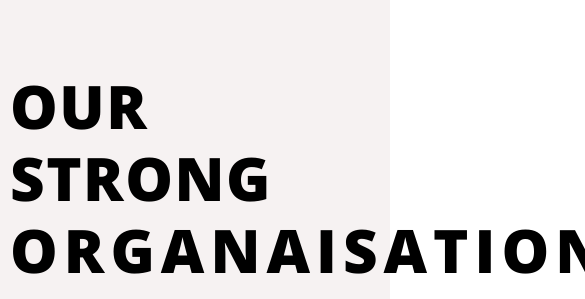
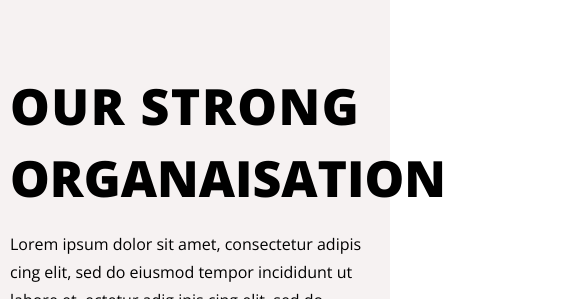
Before and after one commit to Varvara7/landing-maket, a plain HTML site: page index.html in a window 390 px wide. Shown: the part 140-439 px from the top of the page, 585 px wide, since content can reach past the window. Drawn offline with Linux system fonts and the light colour scheme.

Commit message:
new media

```diff
--- a/css/style.css
+++ b/css/style.css
@@ -368,16 +368,18 @@
 }
 
 
+
+
 /*media*/
 @media (max-width: 466px) {
 
 }
 
 @media (max-width: 615px) {
-    .intro-heading {
+    .page__intro__heading {
         font-size: 50px;
     }
-    .intro-heading-big {
+    .page__intro__heading-big {
         letter-spacing: normal;
     }
 }
```
